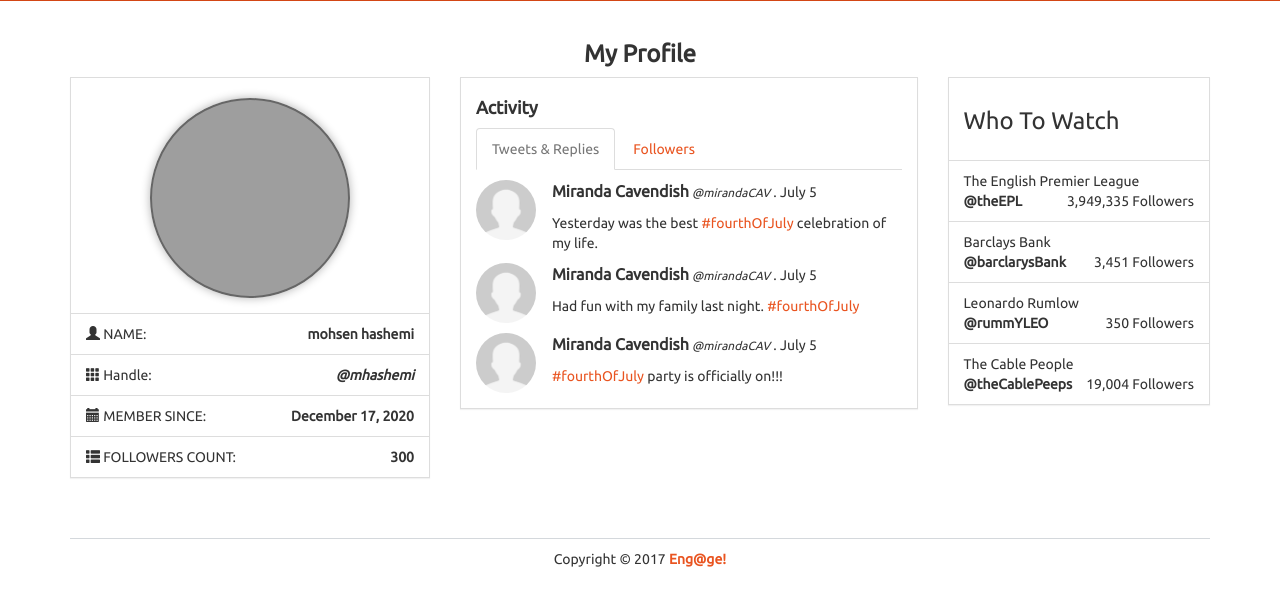
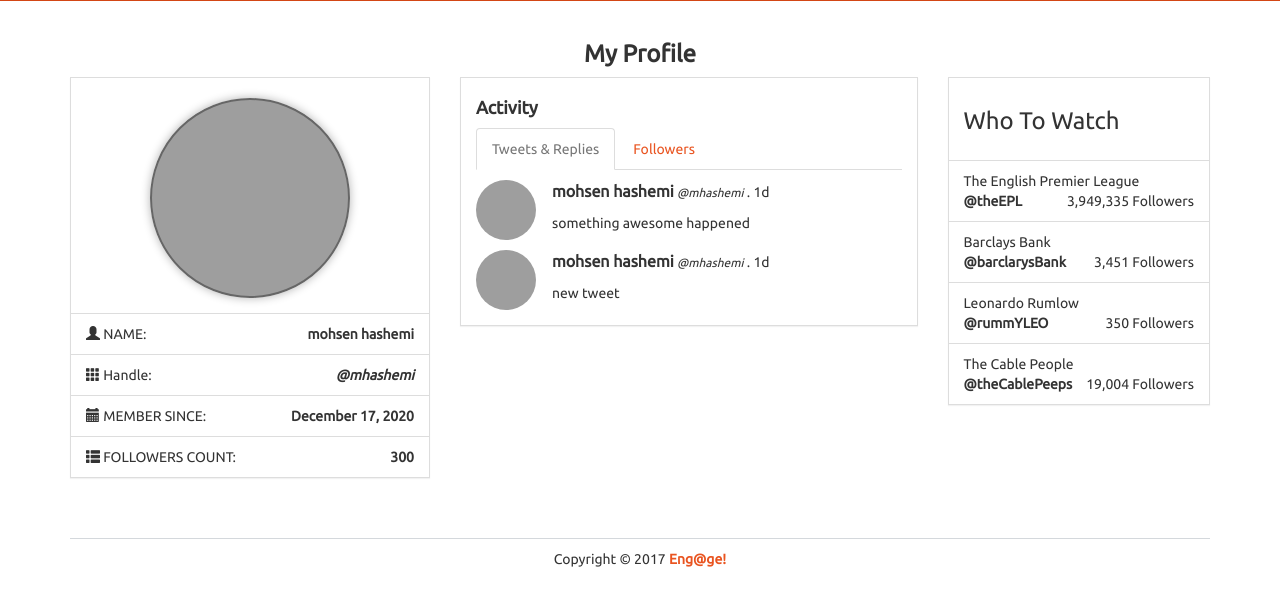
Before and after one commit to hashemidesign/Engage, a Flask app: page /profile in a window 1280 px wide. Shown: the part 251-840 px from the top of the page. Run offline with Flask 2, Linux system fonts and the light colour scheme; a user stored in the database is signed in; data comes from the database, SQL or seed files in the repository; both versions use the stored data as it was after the commit; some libraries are stand-ins or nearby versions.

Commit message:
generalize profile

```diff
--- a/routes.py
+++ b/routes.py
@@ -36,10 +36,15 @@ def logout():
     return redirect(url_for('index'))
 
 
-@app.route('/profile')
-@login_required
-def profile():
-    return render_template('profile.html')
+@app.route('/profile', defaults={'username': None})
+@app.route('/profile/<username>')
+def profile(username):
+    current_time = datetime.now()
+    if username:
+        user = User.query.filter_by(username=username).first_or_404()
+    else:
+        user = current_user
+    return render_template('profile.html', user=user, current_time=current_time)
 
 
 @app.route('/timeline', defaults={'username': None})
--- a/templates/profile.html
+++ b/templates/profile.html
@@ -68,7 +68,7 @@
 									width: 200px; height: 200px;
 									background-position: center; background-repeat: no-repeat;
 									background-size: cover;
-									background-image: url('{{ current_user.image }}')">
+									background-image: url('{{ user.image }}')">
 								</div>
 							</div>
 						</div>
@@ -76,15 +76,15 @@
 					<ul class="list-group">
 						<li class="list-group-item">
 							<i class="glyphicon glyphicon-user"></i> NAME:
-							<strong class="pull-right">{{ current_user.name }}</strong>
+							<strong class="pull-right">{{ user.name }}</strong>
 						</li>
 						<li class="list-group-item">
 							<i class="glyphicon glyphicon-th"></i> Handle:
-							<strong class="pull-right"><em>@{{ current_user.username }}</em></strong>
+							<strong class="pull-right"><em>@{{ user.username }}</em></strong>
 						</li>
 						<li class="list-group-item">
 							<i class="glyphicon glyphicon-calendar"></i> MEMBER SINCE:
-							<strong class="pull-right">{{ current_user.join_date.strftime('%B %d, %Y') }}</strong>
+							<strong class="pull-right">{{ user.join_date.strftime('%B %d, %Y') }}</strong>
 						</li>
 						<li class="list-group-item">
 							<i class="glyphicon glyphicon-th-list"></i> FOLLOWERS COUNT:
@@ -114,67 +114,28 @@
 							<!-- Tab panes -->
 							<div class="tab-content">
 								<div role="tabpanel" class="tab-pane active" id="tweets">
+									{% for t in user.tweets %}
 									<div class="row">
 										<div class="col-lg-12">
 											<div class="row pad">
 												<div class="col-lg-2">
-													<img src="{{ url_for('static', filename='imgs/anonymous.png') }}"
+													<img src="{{ user.image }}"
 														class="img-circle" style="width: 60px; height: 60px;" />
 												</div>
 												<div class="col-lg-10">
 													<div>
-														<strong class="mid">Miranda Cavendish</strong>
-														<small><em>@mirandaCAV</em></small> .
-														July 5
+														<strong class="mid">{{ user.name }}</strong>
+														<small><em>@{{ user.username }}</em></small> .
+														{{ (current_time - t.date_created)|time_since}}
 													</div>
 													<div class="pad">
-														Yesterday was the best <a href="#">#fourthOfJuly</a> celebration
-														of my life.
+														{{ t.text }}
 													</div>
 												</div>
 											</div>
 										</div>
 									</div>
-									<div class="row">
-										<div class="col-lg-12">
-											<div class="row pad">
-												<div class="col-lg-2">
-													<img src="{{ url_for('static', filename='imgs/anonymous.png') }}"
-														class="img-circle" style="width: 60px; height: 60px;" />
-												</div>
-												<div class="col-lg-10">
-													<div>
-														<strong class="mid">Miranda Cavendish</strong>
-														<small><em>@mirandaCAV</em></small> .
-														July 5
-													</div>
-													<div class="pad">
-														Had fun with my family last night. <a href="#">#fourthOfJuly</a>
-													</div>
-												</div>
-											</div>
-										</div>
-									</div>
-									<div class="row">
-										<div class="col-lg-12">
-											<div class="row pad">
-												<div class="col-lg-2">
-													<img src="{{ url_for('static', filename='imgs/anonymous.png') }}"
-														class="img-circle" style="width: 60px; height: 60px;" />
-												</div>
-												<div class="col-lg-10">
-													<div>
-														<strong class="mid">Miranda Cavendish</strong>
-														<small><em>@mirandaCAV</em></small> .
-														July 5
-													</div>
-													<div class="pad">
-														<a href="#">#fourthOfJuly</a> party is officially on!!!
-													</div>
-												</div>
-											</div>
-										</div>
-									</div>
+									{% endfor %}
 								</div>
 								<div role="tabpanel" class="tab-pane" id="followings">
 									<div class="row">
```
Also changed, not shown: engage.db, 1 other file.
